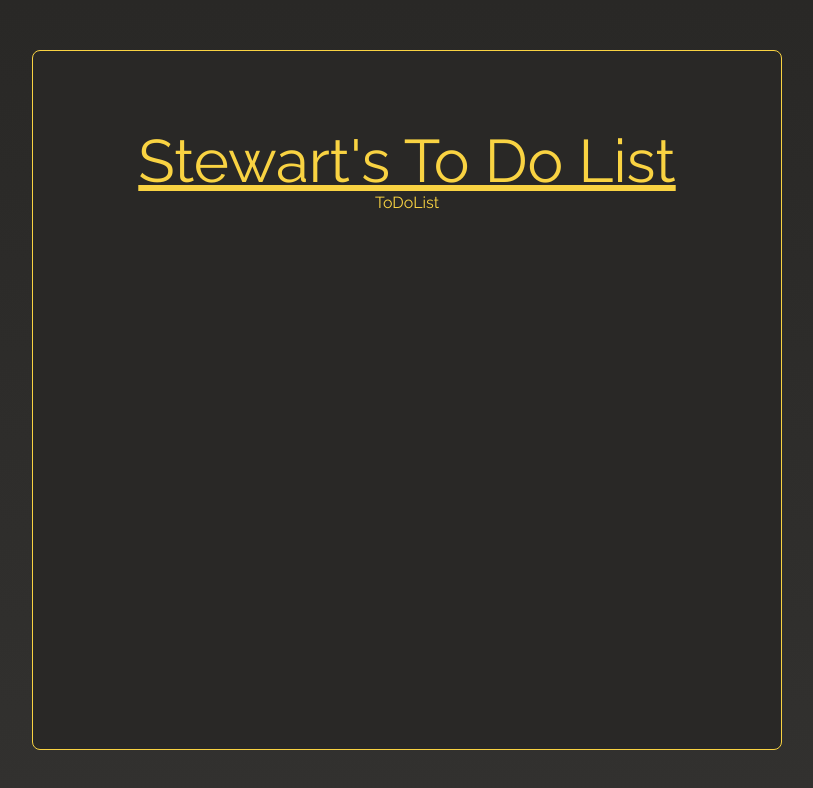
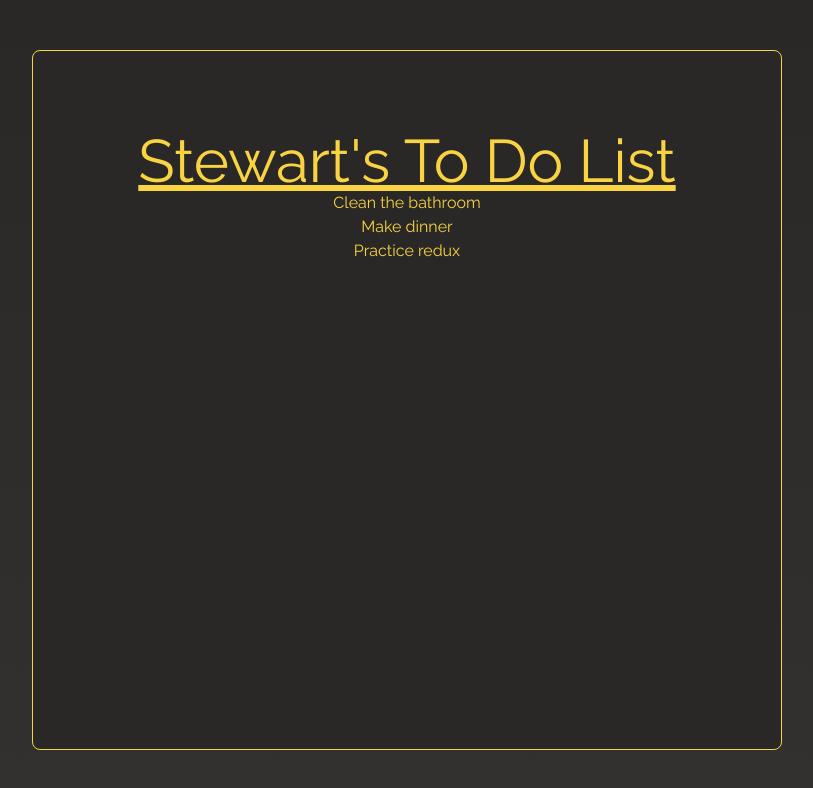
Before and after one commit to Stewie154/Redux-To-Do-List, a React (Create React App) app: page / in a window 1280 px wide. Shown: the top 788 px of the page, without its empty margins (233-1046 px from the left). Built offline with nearby package versions, Linux system fonts and the light colour scheme.

Commit message:
mapped through store to dos & rendered titles

```diff
--- a/src/components/to-do-item/ToDoItem.js
+++ b/src/components/to-do-item/ToDoItem.js
@@ -2,7 +2,7 @@
 
 const ToDoItem = ({ item }) => {
   return (
-    <div>ToDoItem</div>
+    <div>{item.title}</div>
   )
 }
 
--- a/src/components/to-do-list/ToDoList.js
+++ b/src/components/to-do-list/ToDoList.js
@@ -1,12 +1,20 @@
+import { render } from '@testing-library/react'
 import React from 'react'
 import { useSelector } from 'react-redux'
 
+import ToDoItem from '../to-do-item/ToDoItem'
+
 const ToDoList = () => {
 	const allToDos = useSelector(state => state.toDos)
-	console.log(allToDos)
-
+	const renderList = allToDos.map((item, key) => {
+		return (
+			<ToDoItem item={item} key={key}/>
+		)
+	})
 	return (
-		<div>ToDoList</div>
+		<>
+			{renderList}
+		</>
 	)
 }
 
```
